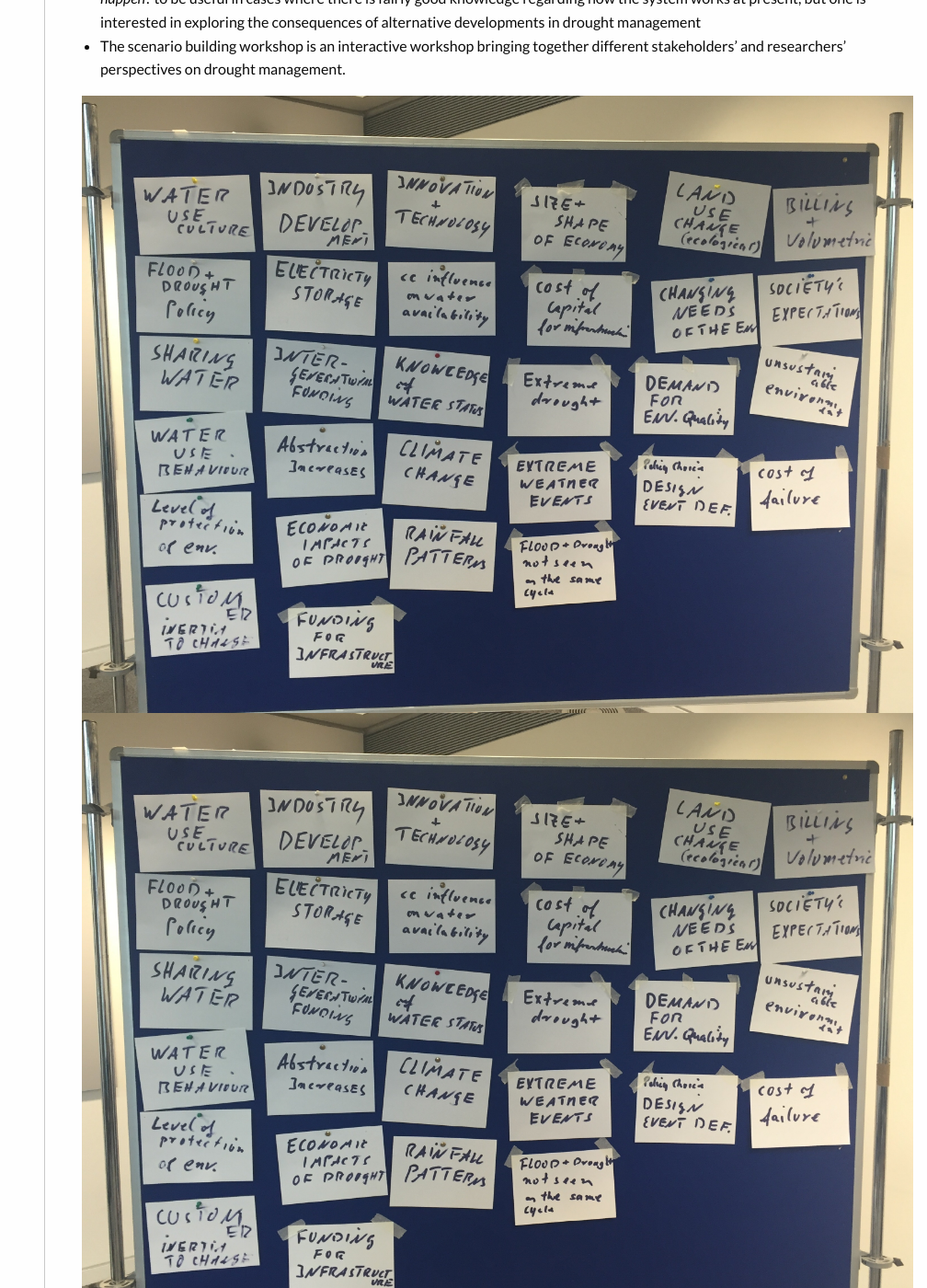
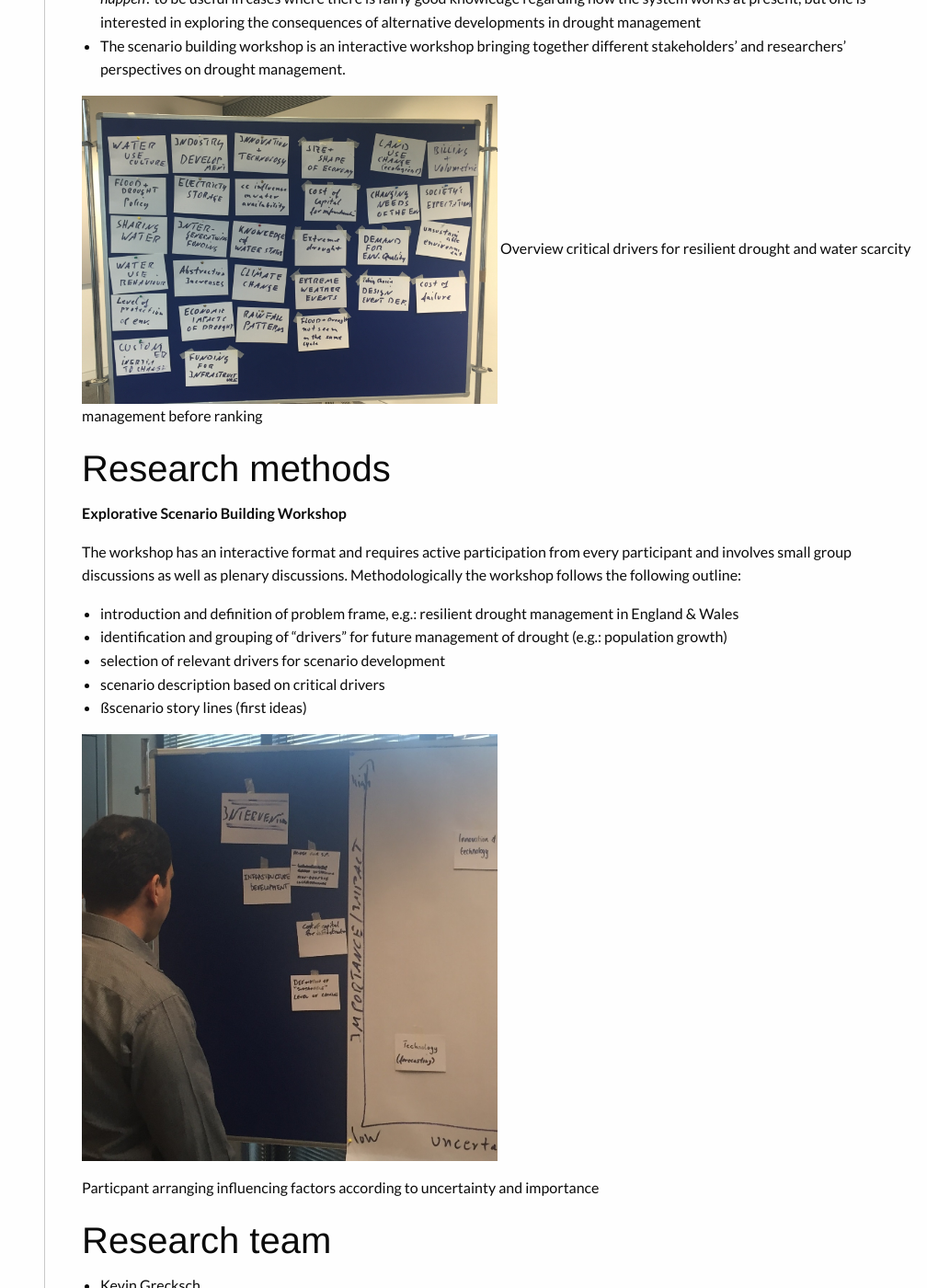
Before and after one commit to VictoriaJJ/mariusdroughtproject.org, a Jekyll site: the page built from _pages/dashboard/science/drought_impacts_management/governance/drought_gov_scenarios.md, in a window 1280 px wide and 1400 px high, scrolled down 559 px. Shown: the whole window at 92% size, without its empty margins (272-1280 px from the left). Built offline with Jekyll 4.4.1, drawn with Linux system fonts in a browser that asks for light colours.

Commit message:
Changes to governance content + fix broken science nav link

```diff
--- a/_includes/nav_science.html
+++ b/_includes/nav_science.html
@@ -79,7 +79,7 @@
         <a href="{{ site.science_url }}/drought_impacts_mgmt/governance/">Governance</a>
         <ul class="menu vertical nested">
             <li><a href="{{ site.science_url }}/drought_impacts_mgmt/governance/mdpgs/">Mapping the drought planning governance space</a></li>
-            <li><a href="{{ site.science_url }}/drought_impacts_mgmt/governance/dgps/">Drought planning governance space</a></li>
+            <li><a href="{{ site.science_url }}/drought_impacts_mgmt/governance/dpgs/">Drought planning governance space</a></li>
             <li><a href="{{ site.science_url }}/drought_impacts_mgmt/governance/dgo/">Drought governance options</a></li>
             <li><a href="{{ site.science_url }}/drought_impacts_mgmt/governance/dgs">Drought mangement scenarios</a></li>
         </ul>
--- a/_pages/dashboard/science/drought_impacts_management/governance/drought_gov_scenarios.md
+++ b/_pages/dashboard/science/drought_impacts_management/governance/drought_gov_scenarios.md
@@ -19,7 +19,8 @@ One element of the MaRIUS project is to explore and review options for drought m
 to be useful in cases where there is fairly good knowledge regarding how the system works at present, but one is interested in exploring the consequences of alternative developments in drought management
 * The scenario building workshop is an interactive workshop bringing together different stakeholders’ and researchers’ perspectives on drought management.
 
-![Figure 1: Overview critical drivers for resilient drought and water scarcity management before ranking]({{site.baseurl}}/assets/img/KevinS2.jpg)![KevinS2.jpg]({{site.baseurl}}/assets/img/KevinS2.jpg)
+![Overview critical drivers for resilient drought and water scarcity management before ranking]({{site.baseurl}}/assets/img/KevinS2.jpg){:width="50%"}
+Overview critical drivers for resilient drought and water scarcity management before ranking
 
 ## Research methods
 
@@ -33,8 +34,9 @@ The workshop has an interactive format and requires active participation from ev
 * scenario description based on critical drivers
 * ßscenario story lines (first ideas)
 
-![Figure 2: Particpant arranging influencing factors according to uncertainty and importance]({{site.baseurl}}/assets/img/KevinS1.jpg)
+![Particpant arranging influencing factors according to uncertainty and importance]({{site.baseurl}}/assets/img/KevinS1.jpg){:width="50%"}
 
+Particpant arranging influencing factors according to uncertainty and importance
 
 ## Research team
 
```
Also changed, not shown: _pages/dashboard/science/drought_impacts_management/governance/drought_gov_options.md (+2 -2 lines).
